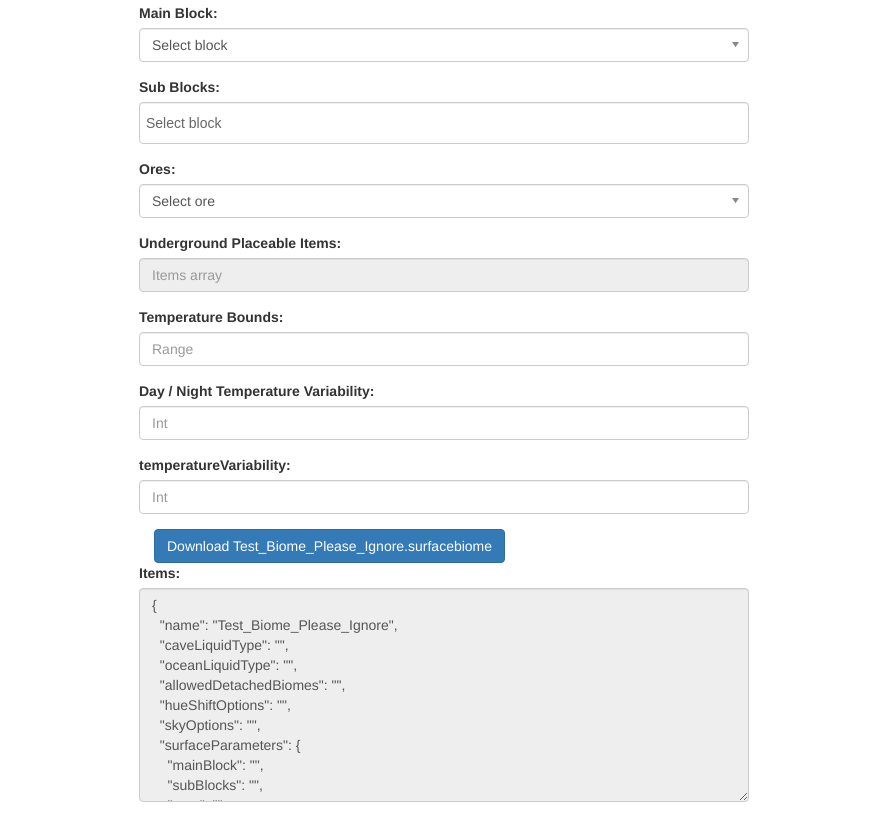
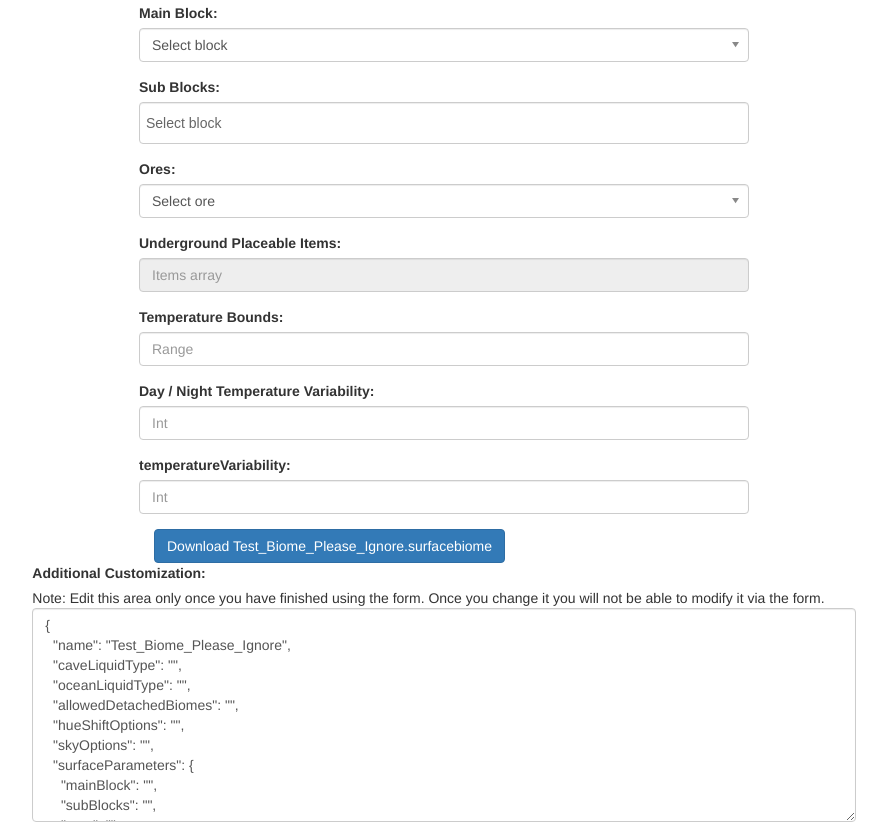
Before and after one commit to findar/BiomeGenWebApp, a website: page app/index.html in a window 1280 px wide. Shown: the part 2134-2956 px from the top of the page, without its empty margins (196-1083 px from the left). Drawn offline with nearby package versions, Linux system fonts and the light colour scheme; some packages are replaced by stand-ins of ours.

Commit message:
Removed disabled flag from textarea field and also added better text to help user modification.

```diff
--- a/app/index.html
+++ b/app/index.html
@@ -5,6 +5,7 @@
         <link href="//netdna.bootstrapcdn.com/bootstrap/3.0.3/css/bootstrap.min.css" rel="stylesheet">
         <link rel="stylesheet" href="styles/chosen.min.css">
         <link rel="stylesheet" href="styles/chosen-bootstrap.css">
+        <link rel="stylesheet" href="styles/main.css">
         <script src="https://ajax.googleapis.com/ajax/libs/jquery/2.0.3/jquery.min.js"></script>
         <script src="https://ajax.googleapis.com/ajax/libs/angularjs/1.2.4/angular.js"></script>
         <script src="https://ajax.googleapis.com/ajax/libs/angularjs/1.2.0rc1/angular-route.min.js"></script>
@@ -265,10 +266,11 @@
                         class="btn btn-primary"
                         ng-click="downloadObj(surfaceBiomeFile, form)">Download {{surfaceBiomeFile}}</button>
             </div>
-            <div class="form-group">
-                <label class="control-label">Items:</label>
-                <textarea class="form-control" rows="10" disabled>{{form | json}}</textarea>
-            </div>
         </form>
+        <div class="col-sm-8 col-sm-offset-2 bottomBuffer">
+            <label class="control-label">Additional Customization:</label>
+            <div class="helpText">Note: Edit this area only once you have finished using the form.  Once you change it you will not be able to modify it via the form. </div>
+            <textarea class="form-control" rows="10">{{form | json}}</textarea>
+        </div>
     </body>
 </html>
```
